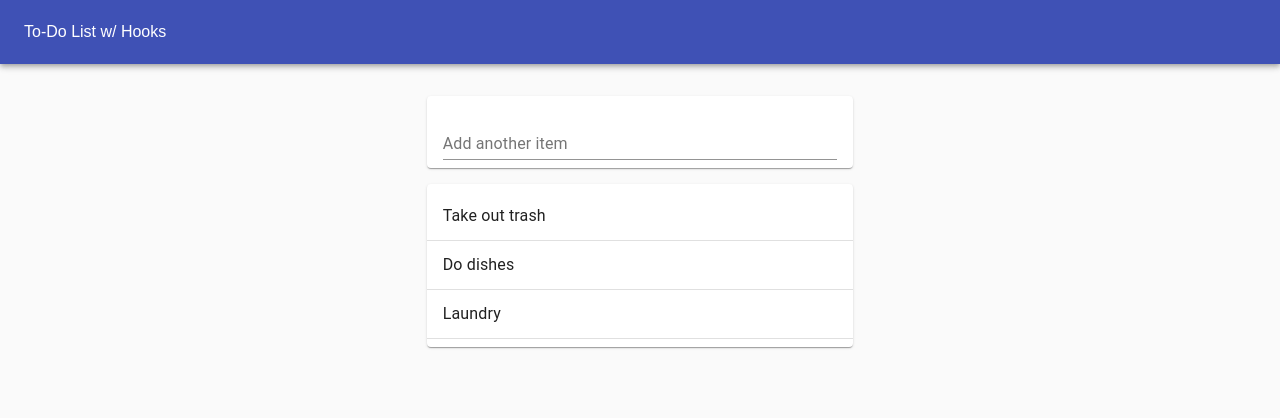
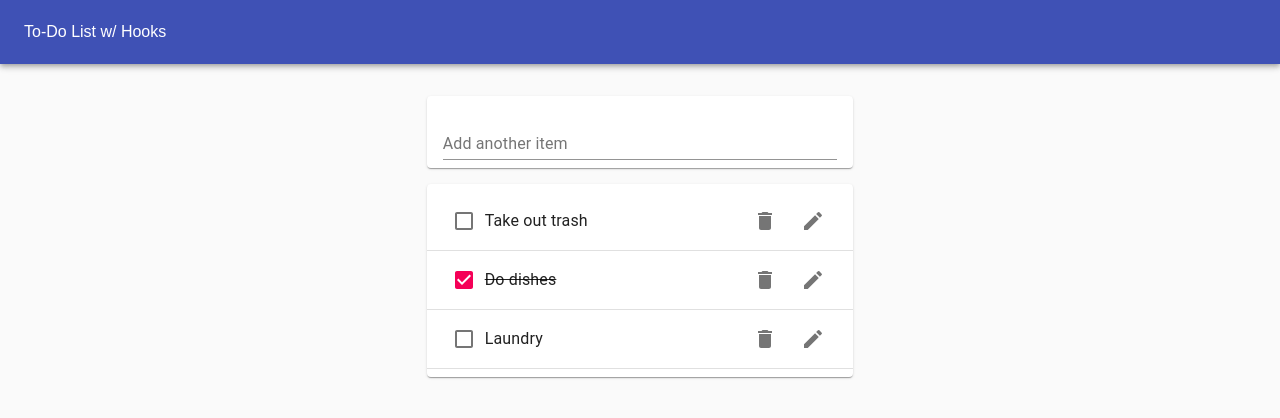
Before and after one commit to ksentak/react-to-do-list, a React (Create React App) app: page / in a window 1280 px wide. Shown: the top 418 px of the page. Built offline with nearby package versions, Linux system fonts and the light colour scheme.

Commit message:
began CRUD functionality in Todo component

```diff
--- a/package.json
+++ b/package.json
@@ -4,6 +4,7 @@
   "private": true,
   "dependencies": {
     "@material-ui/core": "^4.9.12",
+    "@material-ui/icons": "^4.9.1",
     "@testing-library/jest-dom": "^4.2.4",
     "@testing-library/react": "^9.5.0",
     "@testing-library/user-event": "^7.2.1",
--- /dev/null
+++ b/src/Todo.js
@@ -0,0 +1,32 @@
+import React from 'react';
+
+import Checkbox from '@material-ui/core/Checkbox';
+import DeleteIcon from '@material-ui/icons/Delete';
+import EditIcon from '@material-ui/icons/Edit';
+import IconButton from '@material-ui/core/IconButton';
+import ListItem from '@material-ui/core/ListItem';
+import ListItemText from '@material-ui/core/ListItemText';
+import ListItemSecondaryAction from '@material-ui/core/ListItemSecondaryAction';
+
+function Todo({ task, completed }) {
+  return (
+    <ListItem>
+      <Checkbox tabIndex={-1} checked={completed} />
+      <ListItemText
+        style={{ textDecoration: completed ? 'line-through' : 'none' }}
+      >
+        {task}
+      </ListItemText>
+      <ListItemSecondaryAction>
+        <IconButton>
+          <DeleteIcon aria-label='Delete' />
+        </IconButton>
+        <IconButton>
+          <EditIcon aria-label='Edit' />
+        </IconButton>
+      </ListItemSecondaryAction>
+    </ListItem>
+  );
+}
+
+export default Todo;
--- a/src/TodoList.js
+++ b/src/TodoList.js
@@ -1,9 +1,8 @@
 import React from 'react';
+import Todo from './Todo';
 
 import Divider from '@material-ui/core/Divider';
 import List from '@material-ui/core/List';
-import ListItem from '@material-ui/core/ListItem';
-import ListItemText from '@material-ui/core/ListItemText';
 import Paper from '@material-ui/core/Paper';
 
 function TodoList(props) {
@@ -12,9 +11,7 @@ function TodoList(props) {
       <List>
         {props.todos.map((todo) => (
           <>
-            <ListItem>
-              <ListItemText>{todo.task}</ListItemText>
-            </ListItem>
+            <Todo task={todo.task} key={todo.id} completed={todo.completed} />
             <Divider />
           </>
         ))}
```
Also changed, not shown: src/hooks/useToggle.js (deleted), 1 other file (tests, documents, lock files or other folders).
